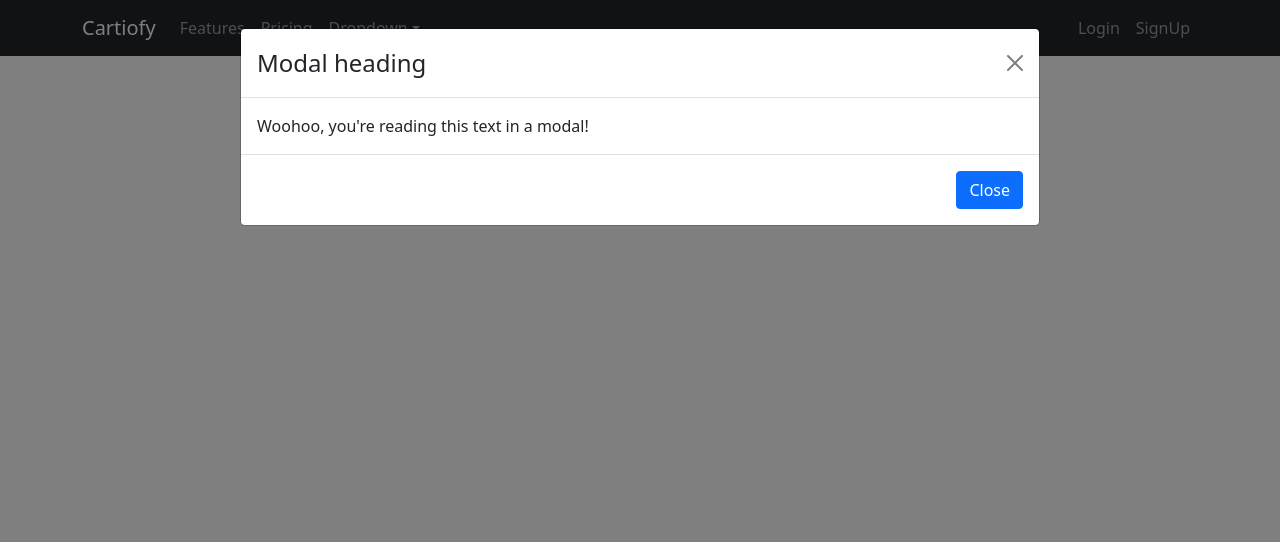
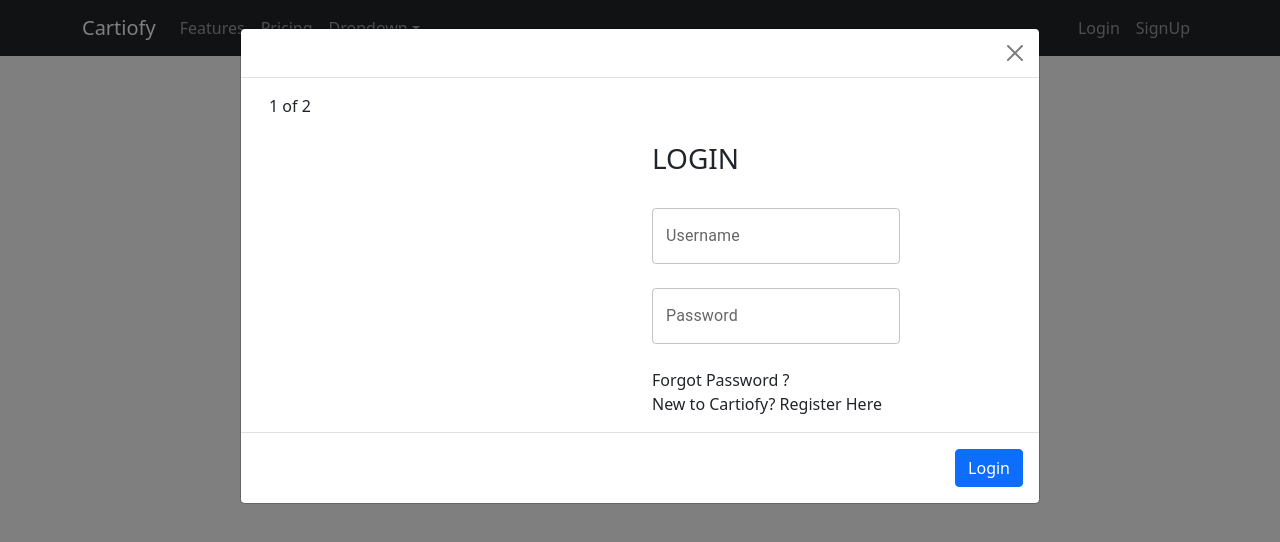
Before and after one commit to saikat519/cartioFy-frontend, a React (Create React App) app: page / in a window 1280 px wide. Both pictures are taken after a click on the button "Login". Shown: the top 542 px of the page. Built offline with nearby package versions, Linux system fonts and the light colour scheme; no server answers.

Commit message:
login&signup

```diff
--- a/package.json
+++ b/package.json
@@ -3,6 +3,10 @@
   "version": "0.1.0",
   "private": true,
   "dependencies": {
+    "@emotion/react": "^11.6.0",
+    "@emotion/styled": "^11.6.0",
+    "@mui/material": "^5.1.1",
+    "@mui/styled-engine-sc": "^5.1.0",
     "@testing-library/jest-dom": "^5.14.1",
     "@testing-library/react": "^11.2.7",
     "@testing-library/user-event": "^12.8.3",
@@ -14,6 +18,7 @@
     "react-dom": "^17.0.2",
     "react-router-dom": "^5.3.0",
     "react-scripts": "4.0.3",
+    "styled-components": "^5.3.3",
     "uuid": "^8.3.2",
     "uuidv4": "^6.2.12",
     "web-vitals": "^1.1.2"
--- a/src/components/Login/LoginScreen.js
+++ b/src/components/Login/LoginScreen.js
@@ -4,6 +4,8 @@
 import Axios from '../../Axios';
 import Cookies from 'js-cookie';
 import { useStateValue } from "../../StateProvider";
+import { TextField } from '@mui/material';
+
 
 function Login(props) {
   const [email, setEmail] = useState(null);
@@ -66,19 +68,40 @@
         aria-labelledby="contained-modal-title-vcenter"
 
       >
-        <Modal.Header closeButton>
-          <Modal.Title>Modal heading</Modal.Title>
-        </Modal.Header>
+
+    <Modal.Header closeButton>
+    </Modal.Header>
 
         <Modal.Body>
-          Woohoo, you're reading this text in a modal!
+        <Container>
+          <Row>
+            <Col>1 of 2</Col>
+            <Col>
+            <br/><br/>
+            <h3>LOGIN</h3>
+            <br/>
+            <TextField id="outlined-basic" label="Username" variant="outlined" />
+
+            <br/><br/>
+            <TextField
+          id="outlined-password-input"
+          label="Password"
+          type="password"
+          autoComplete="current-password"
+        />
+        <br/><br/>
+        <h7>Forgot Password ?</h7><br/>
+        <h7>New to Cartiofy? Register Here</h7>
+            </Col>
+          </Row>
+          </Container>
 
         </Modal.Body>
 
 
         <Modal.Footer>
           <Button variant="primary" onClick={props.onHide}>
-            Close
+            Login
           </Button>
 
         </Modal.Footer>
--- a/src/components/SignUp/SignUp.js
+++ b/src/components/SignUp/SignUp.js
@@ -2,6 +2,8 @@
 import {Button,Form,Container,Row,Col,Modal} from 'react-bootstrap';
 import Axios from '../../Axios';
 import Cookies from 'js-cookie';
+import { TextField } from '@mui/material';
+
 
 
 function Signup(props) {
@@ -36,13 +38,43 @@
         size="lg"
         aria-labelledby="contained-modal-title-vcenter"
       >
+
     <Modal.Header closeButton>
-      <Modal.Title>Modal heading</Modal.Title>
     </Modal.Header>
-    <Modal.Body>Woohoo, you're reading this text in a modal!</Modal.Body>
+
+    <Modal.Body>
+    <Row>
+            <Col>1 of 2</Col>
+            <Col>
+            <br/><br/>
+            <h3>SignUp</h3>
+            <br/><br/>
+            <TextField id="outlined-basic" label="Email" variant="outlined" />
+            <br/><br/>
+            <TextField id="outlined-basic" label="Name" variant="outlined" />
+            <br/><br/>
+            <TextField
+          id="outlined-password-input"
+          label="Password"
+          type="password"
+          autoComplete="current-password"
+        />
+        <br/><br/>
+        <TextField
+          id="outlined-password-input"
+          label="Confirm Password"
+          type="password"
+          autoComplete="current-password"
+        />
+        <br/><br/>
+        <h7>Already have an account? Login Here</h7>
+            </Col>
+          </Row>
+
+      </Modal.Body>
     <Modal.Footer>
       <Button variant="primary" onClick={props.onHide}>
-        Close
+        Create Account
       </Button>
     </Modal.Footer>
   </Modal>
```
Also changed, not shown: 1 other file (tests, documents, lock files or other folders).
